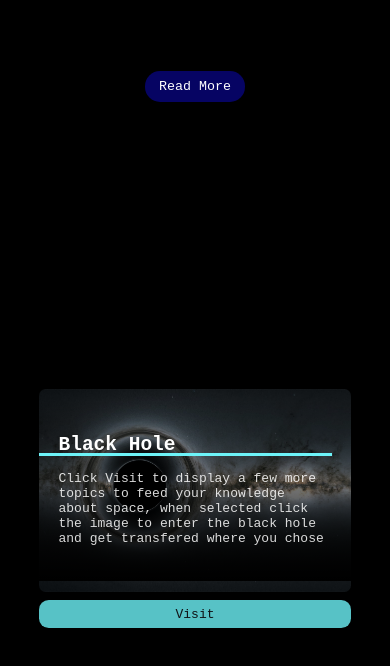
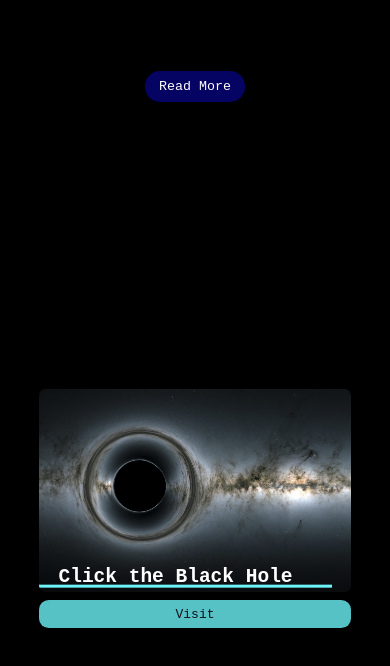
Before and after one commit to misavojtova/project-nasa, a React (Create React App) app: page / in a window 390 px wide. Shown: the part 2362-3028 px from the top of the page. Built offline with nearby package versions, Linux system fonts and the light colour scheme; no server answers; a web font is replaced by a local one.

Commit message:
Fixed Reddit mobile

```diff
--- a/src/components/Card.js
+++ b/src/components/Card.js
@@ -14,7 +14,7 @@ function Card({ handleChangeCards }) {
         <div className="card-content">
           <h2 className="card-title">Hover the Black Hole</h2>
           <br />
-          <h3 className="card-title-mobile">Black Hole</h3>
+          <h3 className="card-title-mobile">Click the Black Hole</h3>
           <br />
           <p className="card-body">
             Click Visit to display a few more topics to feed your knowledge
--- a/src/pages/BlackHole/style.css
+++ b/src/pages/BlackHole/style.css
@@ -125,7 +125,6 @@
   background-color: var(--clr-neutral-100);
 }
 
-@media (hover) {
 .card-content {
   transform: translateY(65%);
   transition: transform 500ms ease;
@@ -145,7 +144,7 @@
 }
 
 .card-content > *:not(.card-title) {
-    opacity: 0;
+  opacity: 1;
   transition: opacity 500ms linear;
 }
 
@@ -157,7 +156,6 @@
 
 .card-title::after {
   transform: scaleX(0);
-  }
 }
 
 .img-show {
@@ -232,8 +230,6 @@
     max-height: 24vh;
     right: calc(50% - 40vw);
     bottom: calc(75% - 15vh);
-    transform: none;
-    transition: none;
   }
   .card2 {
     display: flex;
@@ -242,7 +238,6 @@
     max-height: 24vh;
     right: calc(50% - 40vw);
     bottom: calc(75% - 15vh);
-    transform: none;
   }
 
   .card-title {
@@ -255,7 +250,10 @@
   }
   .card-content {
     position: absolute;
-    top: 20px;
+    top: 10px;
+    width: 80vw;
+    height: 28vh;
+    max-height: 24vh;
   }
   .button-card-container {
     position: relative;
@@ -298,8 +296,6 @@
     width: 27.5vw;
     height: 25vh;
     display: flex;
-    transform: none;
-    transition: none;
   }
 }
 @media screen and (max-width: 400px) {
@@ -308,8 +304,6 @@
     height: 28vh;
     right: calc(50% - 40vw);
     bottom: calc(75% - 15vh);
-    transform: none;
-    transition: none;
   }
   .card2 {
     display: flex;
@@ -317,7 +311,6 @@
     height: 28vh;
     right: calc(50% - 40vw);
     bottom: calc(75% - 15vh);
-    transform: none;
   }
 
   .container-display2 {
@@ -346,8 +339,6 @@
     width: 27.5vw;
     height: 20vh;
     display: flex;
-    transform: none;
-    transition: none;
   }
   .button-card-container {
     position: relative;
```
Also changed, not shown: 10 other files (tests, documents, lock files or other folders). Lines whose indentation alone changed are shown as unchanged.
